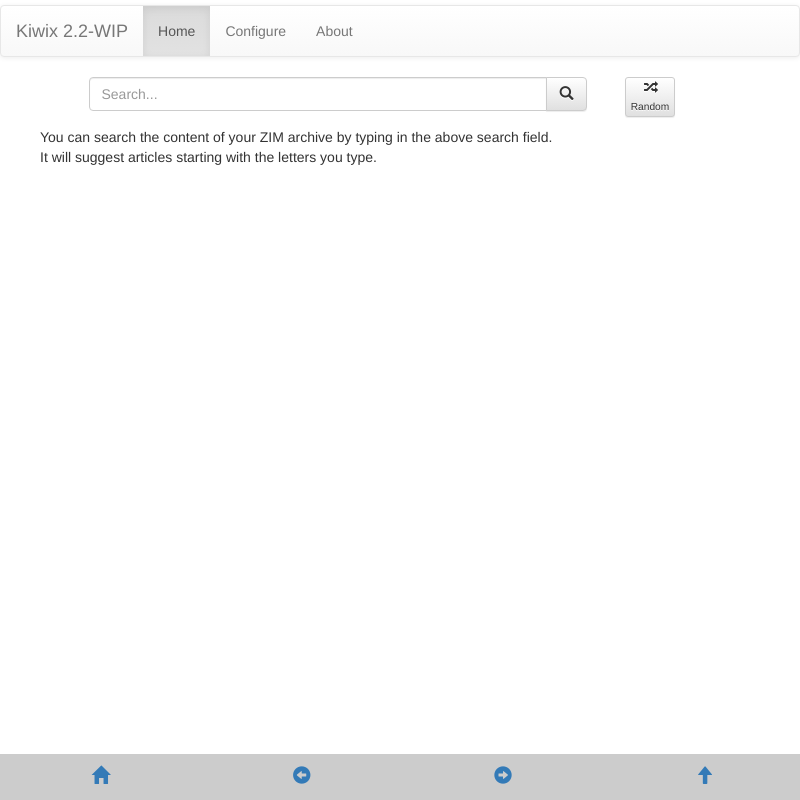
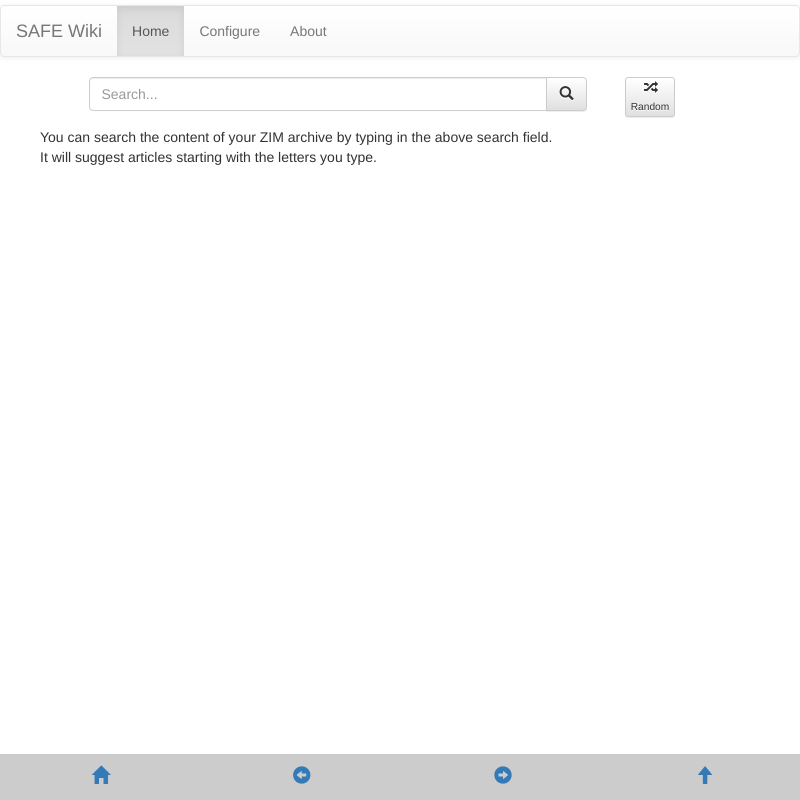
Before and after one commit to DaBrown95/safe-wiki, an Electron app: page html/index.html in a window 800 px wide. Drawn offline with Linux system fonts and the light colour scheme.

Commit message:
Fix branding and update README with ZIM info
This commit fixes some titles and headers that made it look like the app
was still Kiwix. The About section does need updating still.

I have added a small blurb to the README to indicate the usage of this
application.

```diff
--- a/html/index.html
+++ b/html/index.html
@@ -3,7 +3,7 @@
 <head>
     <meta charset="utf-8">
 
-    <title>Kiwix</title>
+    <title>SAFE Wiki</title>
     <meta name="description" content="Offline Wikipedia reader">
     <meta name="viewport" content="width=device-width, initial-scale=1.0">
     <!--
@@ -58,7 +58,7 @@
                     <span class="icon-bar"></span>
                     <span class="icon-bar"></span>
                 </button>
-                <a class="navbar-brand">Kiwix 2.2-WIP</a>
+                <a class="navbar-brand">SAFE Wiki</a>
             </div>
 
             <!-- Collect the nav links, forms, and other content for toggling -->
```
Also changed, not shown: README.md.
